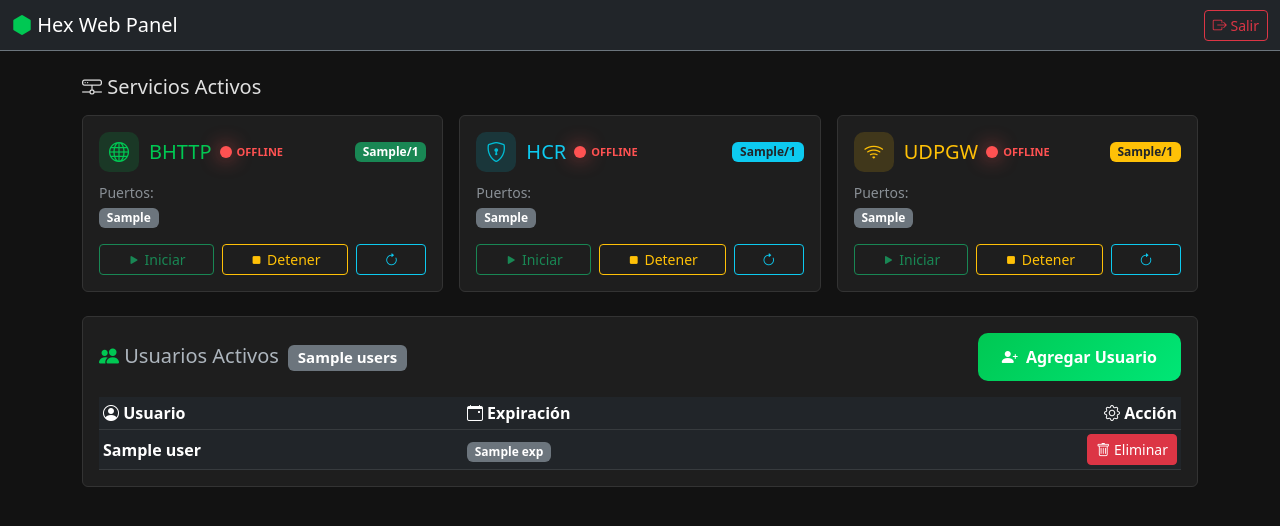
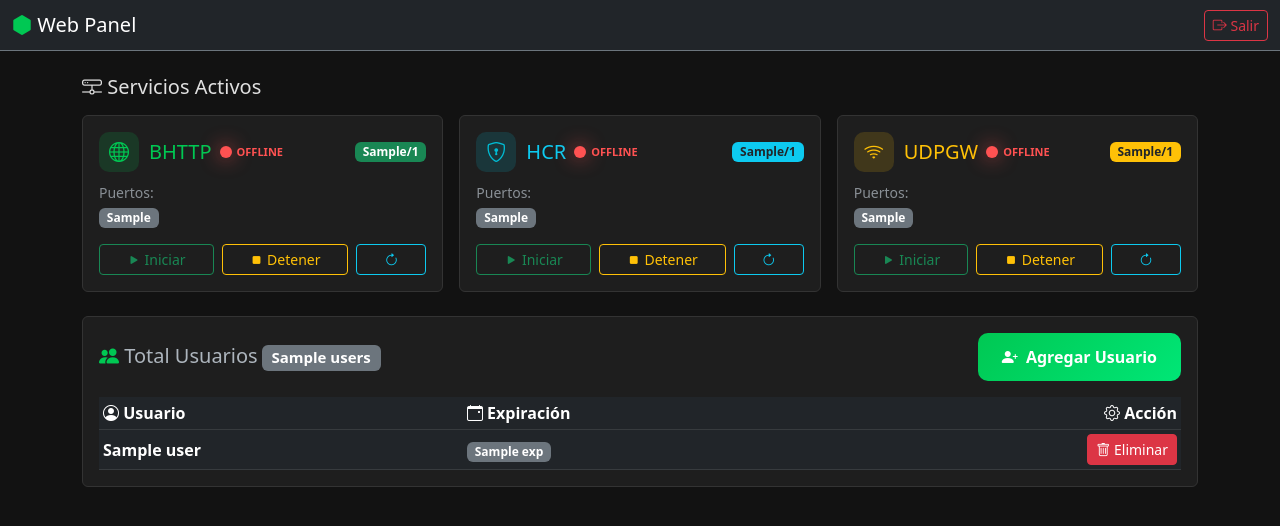
Before and after one commit to rogellevi/HCR_BHTTP, a Python web app: template templates/dashboard.html in a window 1280 px wide. Shown: the top 526 px of the page. Run offline with Jinja, Linux system fonts and the light colour scheme; the template is opened without the code that fills it: most values are stand-ins (such as "Sample title", 1, 10 or a date in 2020).

Commit message:
Actualizar dashboard.html

```diff
--- a/templates/dashboard.html
+++ b/templates/dashboard.html
@@ -3,7 +3,7 @@
 <head>
     <meta charset="UTF-8">
     <meta name="viewport" content="width=device-width, initial-scale=1.0">
-    <title>Hex Dashboard</title>
+    <title>Dashboard</title>
     <link href="https://cdn.jsdelivr.net/npm/bootstrap@5.3.0/dist/css/bootstrap.min.css" rel="stylesheet">
     <link rel="stylesheet" href="https://cdn.jsdelivr.net/npm/bootstrap-icons@1.11.0/font/bootstrap-icons.css">
     <style>
@@ -68,7 +68,7 @@
 <body>
     <nav class="navbar navbar-dark bg-dark border-bottom border-secondary sticky-top">
         <div class="container-fluid">
-            <span class="navbar-brand mb-0 h1"><i class="bi bi-hexagon-fill text-success"></i> Hex Web Panel</span>
+            <span class="navbar-brand mb-0 h1"><i class="bi bi-hexagon-fill text-success"></i> Web Panel</span>
             <a href="/logout" class="btn btn-outline-danger btn-sm"><i class="bi bi-box-arrow-right"></i> Salir</a>
         </div>
     </nav>
@@ -172,7 +172,7 @@
             <div class="col-12">
                 <div class="card"><div class="card-body">
                     <div class="d-flex flex-column flex-sm-row justify-content-between align-items-start align-items-sm-center mb-3 gap-2">
-                        <h5 class="card-title mb-0"><i class="bi bi-people-fill text-success"></i> Usuarios Activos <span class="badge bg-secondary ms-1">{{ stats.users }}</span></h5>
+                        <h5 class="card-title mb-0"><i class="bi bi-people-fill text-success"></i> Total Usuarios<span class="badge bg-secondary ms-1">{{ stats.users }}</span></h5>
                         <button type="button" class="btn btn-add-user" data-bs-toggle="modal" data-bs-target="#addUserModal">
                             <i class="bi bi-person-plus-fill me-1"></i> Agregar Usuario
                         </button>
```
